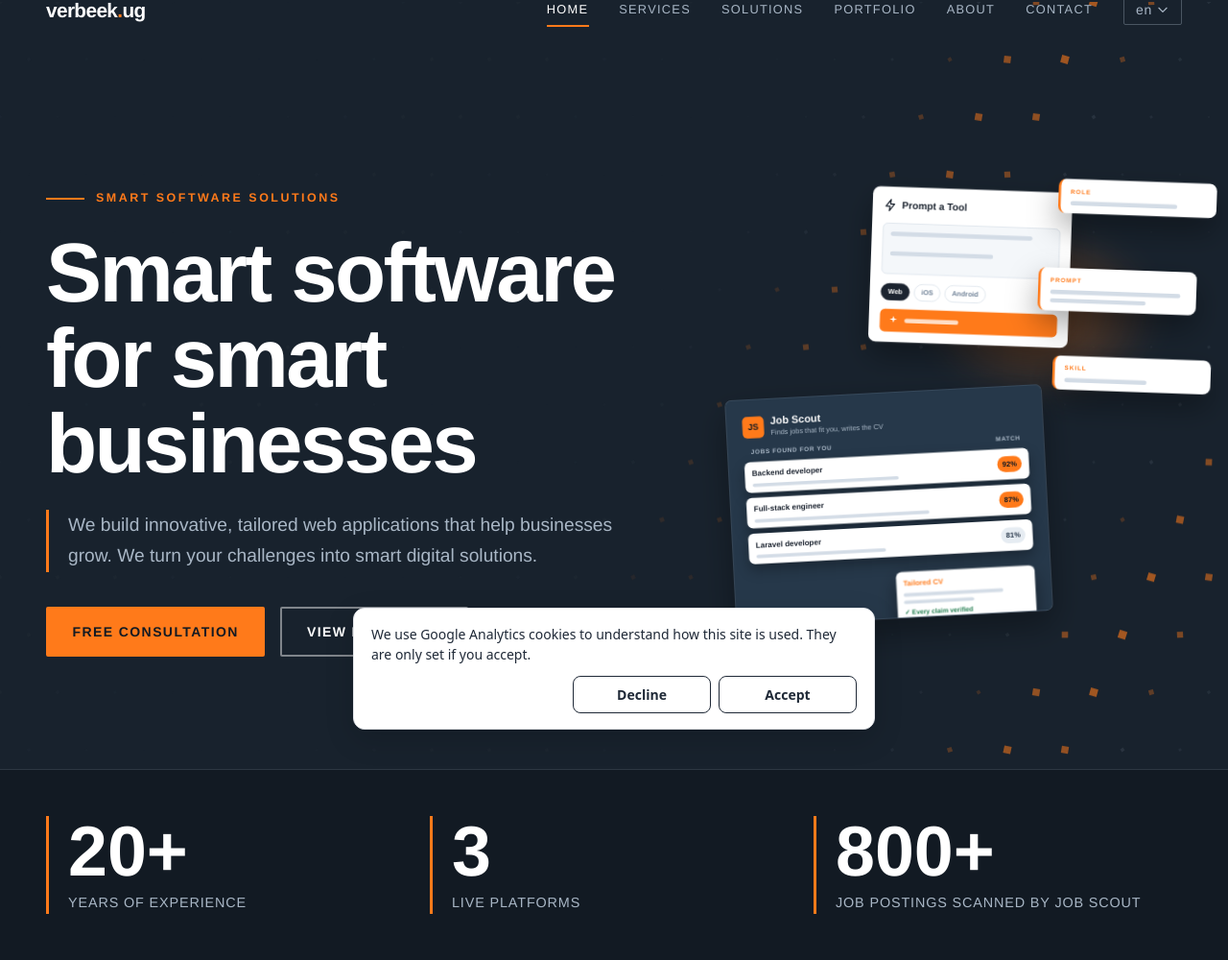
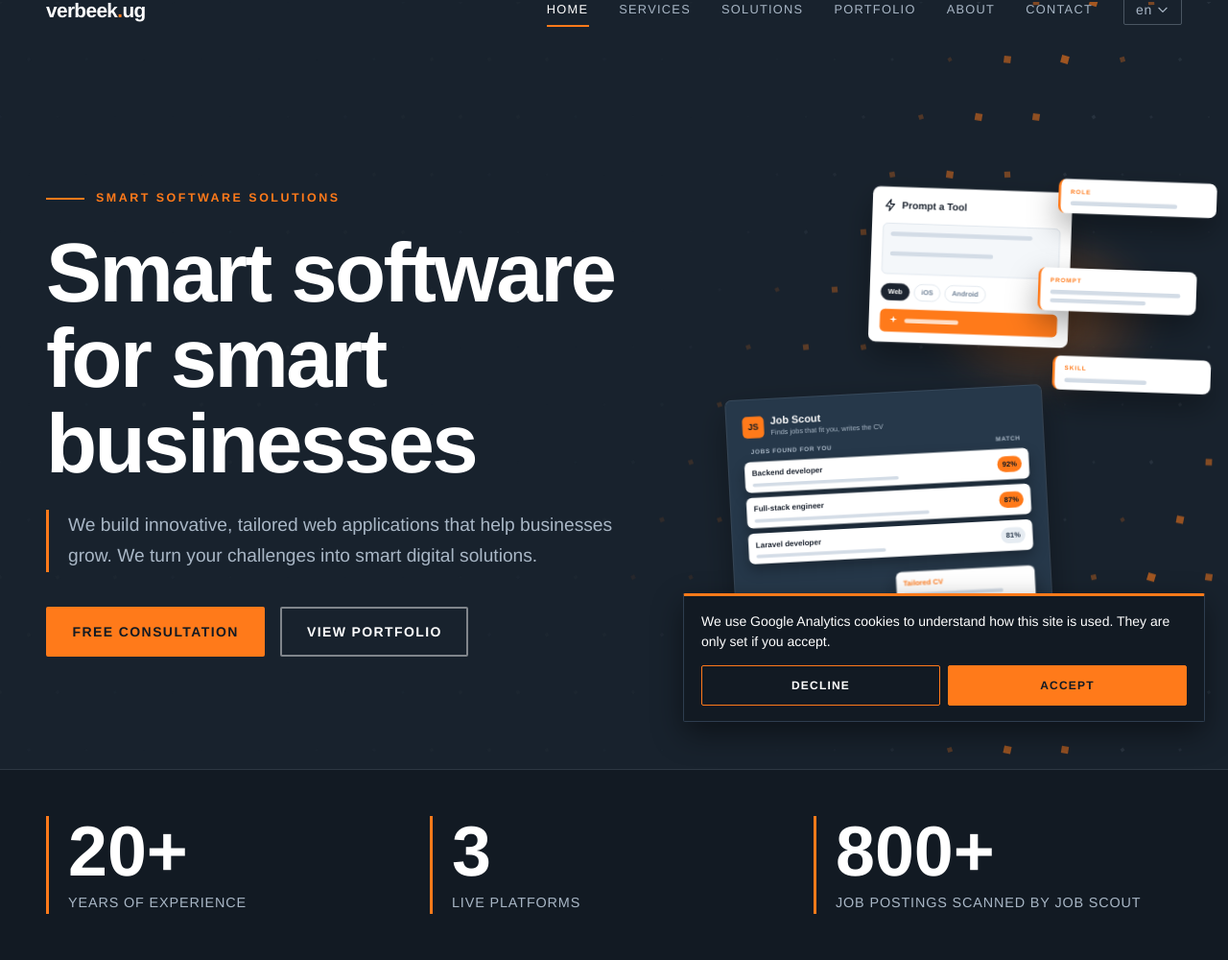
Before and after one commit to rvrbk/verbeek-ug, a Laravel app: page / in a window 1280 px wide. Shown: the part 24-1024 px from the top of the page at 96% size. Run offline with Laravel 12, Linux system fonts and the light colour scheme; style sheets or scripts are compiled from the project's sources; some libraries are stand-ins or nearby versions.

Commit message:
Style the cookie banner after the site and translate it
Co-Authored-By: Claude Sonnet 5.5 <noreply@anthropic.com>

```diff
--- a/resources/views/partials/cookie-consent.blade.php
+++ b/resources/views/partials/cookie-consent.blade.php
@@ -4,26 +4,55 @@
     Params:
       $gaId           GA4 measurement id. Nothing is rendered when empty.
       $autoPageView   false when the app sends its own page_view events (SPA routers).
+      $theme          CSS custom properties that style the banner to match the site:
+                      --cc-bg, --cc-fg, --cc-border, --cc-radius, --cc-font, --cc-shadow,
+                      --cc-accent, --cc-accent-fg, --cc-btn-radius, --cc-btn-weight,
+                      --cc-btn-transform, --cc-btn-spacing, --cc-bar.
+      $extraCss       Optional extra CSS for site specific details.
 
     Analytics is not loaded, and gtag() does not exist, until the visitor accepts.
     The choice is kept in localStorage under "cookie-consent" ("granted" or "denied").
-    Call window.openCookieSettings() from a link to let visitors change their mind.
+
+    The banner follows the page language (<html lang>). Apps whose language changes
+    without a reload call window.setCookieConsentLanguage('xx'). Call
+    window.openCookieSettings() from a link to let visitors change their mind.
 --}}
 @if(!empty($gaId))
 <style>
-    #cookie-consent{position:fixed;left:1rem;right:1rem;bottom:1rem;z-index:2147483000;max-width:34rem;margin:0 auto;padding:1rem 1.125rem;border-radius:.75rem;border:1px solid #e5e7eb;background:#fff;color:#1f2937;box-shadow:0 10px 30px rgba(0,0,0,.15);font:14px/1.5 system-ui,-apple-system,"Segoe UI",Roboto,sans-serif}
-    #cookie-consent p{margin:0 0 .75rem}
-    #cookie-consent .cookie-consent__actions{display:flex;gap:.5rem;justify-content:flex-end}
-    #cookie-consent button{flex:1 1 0;max-width:9rem;padding:.5rem .875rem;border-radius:.5rem;border:1px solid #1f2937;background:#fff;color:#1f2937;font:inherit;font-weight:600;cursor:pointer}
-    #cookie-consent button:hover{background:#f3f4f6}
-    #cookie-consent button:focus-visible{outline:2px solid #2563eb;outline-offset:2px}
-    @media (prefers-color-scheme:dark){#cookie-consent{background:#1f2937;color:#f3f4f6;border-color:#374151}#cookie-consent button{background:#1f2937;color:#f3f4f6;border-color:#f3f4f6}#cookie-consent button:hover{background:#374151}}
+    #cookie-consent{position:fixed;left:1rem;right:1rem;bottom:1rem;z-index:2147483000;max-width:34rem;margin:0 auto;padding:1rem 1.125rem;box-sizing:border-box;background:var(--cc-bg,#fff);color:var(--cc-fg,#1f2937);border:1px solid var(--cc-border,#e5e7eb);border-top:var(--cc-bar,1px solid var(--cc-border,#e5e7eb));border-radius:var(--cc-radius,.75rem);box-shadow:var(--cc-shadow,0 10px 30px rgba(0,0,0,.15));font:400 14px/1.5 var(--cc-font,system-ui,-apple-system,"Segoe UI",Roboto,sans-serif);animation:cc-in .25s ease-out}
+    #cookie-consent p{margin:0 0 .875rem}
+    #cookie-consent .cc-actions{display:flex;gap:.5rem}
+    #cookie-consent button{flex:1 1 0;padding:.55rem .875rem;border-radius:var(--cc-btn-radius,.5rem);border:1px solid var(--cc-accent,#1f2937);font:inherit;font-weight:var(--cc-btn-weight,600);text-transform:var(--cc-btn-transform,none);letter-spacing:var(--cc-btn-spacing,normal);cursor:pointer;transition:filter .15s ease,background .15s ease,color .15s ease}
+    #cookie-consent .cc-decline{background:transparent;color:var(--cc-fg,#1f2937);border-color:var(--cc-border-strong,var(--cc-accent,#1f2937))}
+    #cookie-consent .cc-accept{background:var(--cc-accent,#1f2937);color:var(--cc-accent-fg,#fff)}
+    #cookie-consent button:hover{filter:brightness(.93)}
+    #cookie-consent button:focus-visible{outline:2px solid var(--cc-accent,#2563eb);outline-offset:2px}
+    @keyframes cc-in{from{transform:translateY(.75rem);opacity:0}to{transform:none;opacity:1}}
+    @media (prefers-reduced-motion:reduce){#cookie-consent{animation:none}}
+    @media (min-width:640px){#cookie-consent{left:auto;right:1.5rem;bottom:1.5rem;margin:0}}
+    #cookie-consent{ {!! collect($theme ?? [])->map(fn ($value, $name) => $name.':'.$value.';')->implode('') !!} }
+    {!! $extraCss ?? '' !!}
 </style>
 <script>
     (function () {
         var GA_ID = @js($gaId);
         var AUTO_PAGE_VIEW = @js($autoPageView ?? true);
         var KEY = 'cookie-consent';
+
+        var TEXT = {
+            en: { label: "Cookie consent", message: "We use Google Analytics cookies to understand how this site is used. They are only set if you accept.", accept: "Accept", decline: "Decline" },
+            fr: { label: "Consentement aux cookies", message: "Nous utilisons des cookies Google Analytics pour comprendre comment ce site est utilisé. Ils ne sont déposés que si vous acceptez.", accept: "Accepter", decline: "Refuser" },
+            es: { label: "Consentimiento de cookies", message: "Usamos cookies de Google Analytics para entender cómo se utiliza este sitio. Solo se instalan si las aceptas.", accept: "Aceptar", decline: "Rechazar" },
+            pt: { label: "Consentimento de cookies", message: "Usamos cookies do Google Analytics para entender como este site é utilizado. Só são definidos se aceitar.", accept: "Aceitar", decline: "Recusar" },
+            lg: { label: "Okukkiriza kuki", message: "Tukozesa kuki za Google Analytics okutegeera engeri omukutu guno gye gukozesebwamu. Ziteekebwawo bwokka bw'oba ozikkirizza.", accept: "Kkiriza", decline: "Nedda" }
+        };
+
+        var language = 'en';
+
+        function pickLanguage(code) {
+            var primary = String(code || '').toLowerCase().split(/[-_]/)[0];
+            return TEXT[primary] ? primary : 'en';
+        }
 
         function read() {
             try { return window.localStorage.getItem(KEY); } catch (e) { return null; }
@@ -96,19 +125,24 @@
             }
         }
 
+        function fillBanner(banner) {
+            var text = TEXT[language];
+            banner.setAttribute('aria-label', text.label);
+            banner.innerHTML =
+                '<p>' + text.message + '</p>' +
+                '<div class="cc-actions">' +
+                '<button type="button" class="cc-decline" data-choice="denied">' + text.decline + '</button>' +
+                '<button type="button" class="cc-accept" data-choice="granted">' + text.accept + '</button>' +
+                '</div>';
+        }
+
         function showBanner() {
             if (document.getElementById('cookie-consent')) { return; }
 
             var banner = document.createElement('div');
             banner.id = 'cookie-consent';
             banner.setAttribute('role', 'dialog');
-            banner.setAttribute('aria-label', 'Cookie consent');
-            banner.innerHTML =
-                '<p>We use Google Analytics cookies to understand how this site is used. They are only set if you accept.</p>' +
-                '<div class="cookie-consent__actions">' +
-                '<button type="button" data-choice="denied">Decline</button>' +
-                '<button type="button" data-choice="granted">Accept</button>' +
-                '</div>';
+            fillBanner(banner);
             banner.addEventListener('click', function (event) {
                 var choice = event.target && event.target.getAttribute && event.target.getAttribute('data-choice');
                 if (choice) { choose(choice); }
@@ -116,7 +150,15 @@
             document.body.appendChild(banner);
         }
 
+        window.setCookieConsentLanguage = function (code) {
+            language = pickLanguage(code);
+            var banner = document.getElementById('cookie-consent');
+            if (banner) { fillBanner(banner); }
+        };
+
         window.openCookieSettings = showBanner;
+
+        language = pickLanguage(document.documentElement.lang);
 
         var stored = read();
         if (stored === 'granted') {
--- a/resources/views/welcome.blade.php
+++ b/resources/views/welcome.blade.php
@@ -55,7 +55,27 @@
         @fonts
         @vite(['resources/css/app.css', 'resources/js/app.js'])
 
-        @include('partials.cookie-consent', ['gaId' => 'G-L2N30C0ENR'])
+        {{-- Slate and orange to match theme.css: square corners, uppercase letterspaced buttons. --}}
+        @include('partials.cookie-consent', [
+            'gaId' => 'G-L2N30C0ENR',
+            'theme' => [
+                '--cc-bg' => '#121a23',
+                '--cc-fg' => '#ffffff',
+                '--cc-border' => '#2e3d4f',
+                '--cc-bar' => '3px solid #ff7a1a',
+                '--cc-radius' => '2px',
+                '--cc-btn-radius' => '2px',
+                '--cc-font' => "'Ubuntu', 'Helvetica Neue', ui-sans-serif, system-ui, sans-serif",
+                '--cc-accent' => '#ff7a1a',
+                '--cc-accent-fg' => '#121a23',
+                '--cc-border-strong' => '#ff7a1a',
+                '--cc-btn-weight' => '700',
+                '--cc-btn-transform' => 'uppercase',
+                '--cc-btn-spacing' => '.1em',
+                '--cc-shadow' => '0 12px 32px rgba(0, 0, 0, .45)',
+            ],
+            'extraCss' => '#cookie-consent button{font-size:.75rem;padding:.7rem .9rem}#cookie-consent .cc-accept:hover{background:transparent;color:#ff7a1a;filter:none}#cookie-consent .cc-decline:hover{background:#ff7a1a;color:#121a23;filter:none}',
+        ])
         <script defer src="https://lore.verbeek.ug/heat.js" data-key="CCySXY1VWPtSqtNg4cGG5rKeoGonaMwj" data-lore-heat></script>
     </head>
     <body class="bg-white dark:bg-black text-gray-800 dark:text-white">
```
